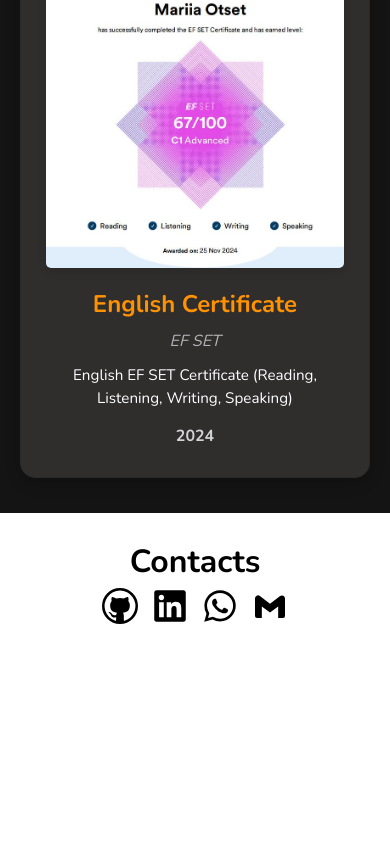
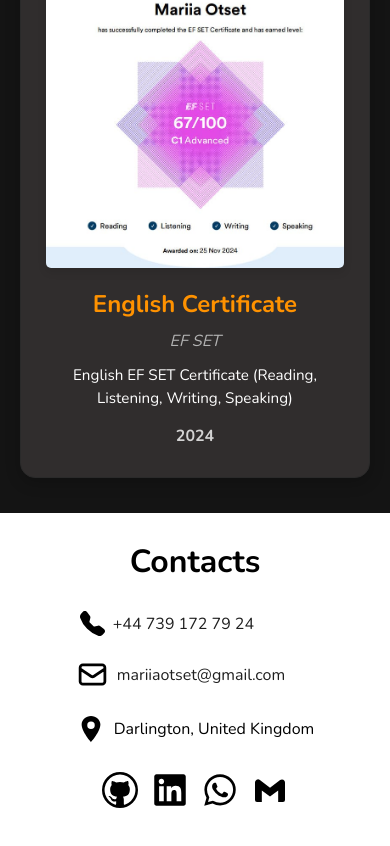
Before and after one commit to MariiaOtset/mariia-otset-portfolio, a React (Vite) app: page / in a window 390 px wide. Shown: the part 8469-9315 px from the top of the page. Before the commit the page ends 9135 px from the top, so only its background shows below. Built offline with nearby package versions, Linux system fonts and the light colour scheme.

Commit message:
contacts section mobile styles added

```diff
--- a/src/components/Contacts/Contacts.jsx
+++ b/src/components/Contacts/Contacts.jsx
@@ -1,12 +1,35 @@
 import css from "./Contacts.module.css";
 import ContactsList from "../ContactsList/ContactsList.jsx";
-// import { BsFillTelephoneFill } from "react-icons/bs";
+import { BsTelephoneFill } from "react-icons/bs";
+import { IoLocationSharp } from "react-icons/io5";
+// import { MdOutlineMail } from "react-icons/md";
+import { HiOutlineMail } from "react-icons/hi";
+// import { MdOutlineEmail } from "react-icons/md";
 
 const Contacts = () => {
   return (
     <div className={css.contactsSection}>
-      <h2>Contacts</h2>
-
+      <h2 className={css.contactsTitle}>Contacts</h2>
+      <ul className={css.contactsList}>
+        <li className={css.contactsItem}>
+          <BsTelephoneFill className={`${css.contactsIcon} ${css.phoneIcon}`} />
+          <a href="tell:+447391727924" className={css.contactsLink}>
+            +44 739 172 79 24
+          </a>
+        </li>
+        <li className={css.contactsItem}>
+          <HiOutlineMail className={`${css.contactsIcon} ${css.emailIcon}`} />
+          <a href="mailto:mariiaotset@gmail.com" className={css.contactsLink}>
+            mariiaotset@gmail.com
+          </a>
+        </li>
+        <li className={css.contactsItem}>
+          <IoLocationSharp
+            className={`${css.contactsIcon} ${css.locationIcon}`}
+          />
+          <p>Darlington, United Kingdom</p>
+        </li>
+      </ul>
       <ContactsList />
     </div>
   );
--- a/src/components/Contacts/Contacts.module.css
+++ b/src/components/Contacts/Contacts.module.css
@@ -1,3 +1,52 @@
 .contactsSection {
   padding: 30px 20px 35px;
+  display: flex;
+  flex-direction: column;
+  justify-content: center;
+  align-items: center;
 }
+
+.contactsList {
+  display: flex;
+  flex-direction: column;
+  gap: 2px;
+  margin: 20px 0 10px;
+  max-width: 260px;
+}
+
+.contactsItem {
+  display: flex;
+  align-items: center;
+  gap: 8px;
+  padding: 10px;
+}
+
+.contactsTitle {
+  text-align: left;
+}
+
+.contactsLink {
+  color: #1f1f1f;
+
+  &:hover {
+    color: #7b23d8;
+  }
+}
+
+.contactsIcon {
+  font-size: 25px;
+}
+
+.phoneIcon {
+  margin-left: 4px;
+}
+
+.emailIcon {
+  width: 33px;
+  height: 33px;
+}
+
+.locationIcon {
+  width: 30px;
+  height: 32px;
+}
```
